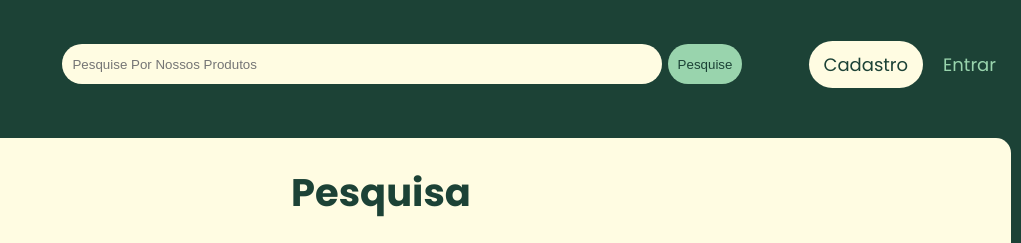
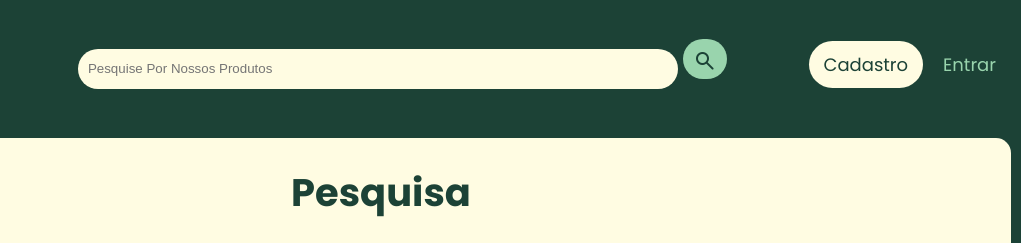
Before and after one commit to MiguelOliveira22/DaRoca, a plain HTML site: page DaRoça/DaRoca/search.html in a window 1280 px wide. Shown: the top 243 px of the page, 259-1280 px from the left. Drawn offline with nearby package versions, Linux system fonts and the light colour scheme.

Commit message:
aaaaaaaaaasdasdas

```diff
--- a/DaRoça/DaRoca/search.html
+++ b/DaRoça/DaRoca/search.html
@@ -4,9 +4,11 @@
     <meta charset="UTF-8">
     <meta name="viewport" content="width=device-width, initial-scale=1.0">
     <link rel="stylesheet" href="index.css">
+    <script src="search.js"></script>
     <link rel="icon" type="image/x-icon" href="images/favicon.ico">
     <link rel="preconnect" href="https://fonts.googleapis.com">
     <link rel="preconnect" href="https://fonts.gstatic.com" crossorigin>
+    <link rel="stylesheet" href="https://fonts.googleapis.com/css2?family=Material+Symbols+Rounded:opsz,wght,FILL,GRAD@20..48,100..700,0..1,-50..200" />
     <link href="https://fonts.googleapis.com/css2?family=Poppins:ital,wght@0,100;0,200;0,300;0,400;0,500;0,600;0,700;0,800;0,900;1,100;1,200;1,300;1,400;1,500;1,600;1,700;1,800;1,900&display=swap" rel="stylesheet">
     <title>DaRoça</title>
 </head>
@@ -18,8 +20,12 @@
             </div>
             <div class="flex centralizenormal centralize gap" id="barra">
                 <form action="search.html">
-                    <input type="search" class="input long" placeholder="Pesquise Por Nossos Produtos">
-                    <input type="submit" class="input destaque" value="Pesquise">
+                    <input type="search" class="input long" placeholder="Pesquise Por Nossos Produtos" name="query" id="querymain">
+                    <button type="submit" class="input destaque" value="Pesquise">
+                        <span class="material-symbols-rounded">
+                            search
+                        </span>
+                    </button>
                 </form>
             </div>
             <div class="flex gap centralize" id="selector">
--- /dev/null
+++ b/DaRoça/DaRoca/search.js
@@ -0,0 +1,14 @@
+document.addEventListener("DOMContentLoaded", function(){
+    let a = document.URL;
+    let b = true;
+    let returner = new String();
+    for(let i = 0; i < a.length; i ++){
+        if(!b){
+            returner += a[i];
+        }
+        if(a[i] == "="){
+            b = false;
+        }
+    }
+    document.querySelector("#querymain").value = returner;
+}, false)
```
Also changed, not shown: DaRoça/DaRoca/index.html (+7 -2 lines).
